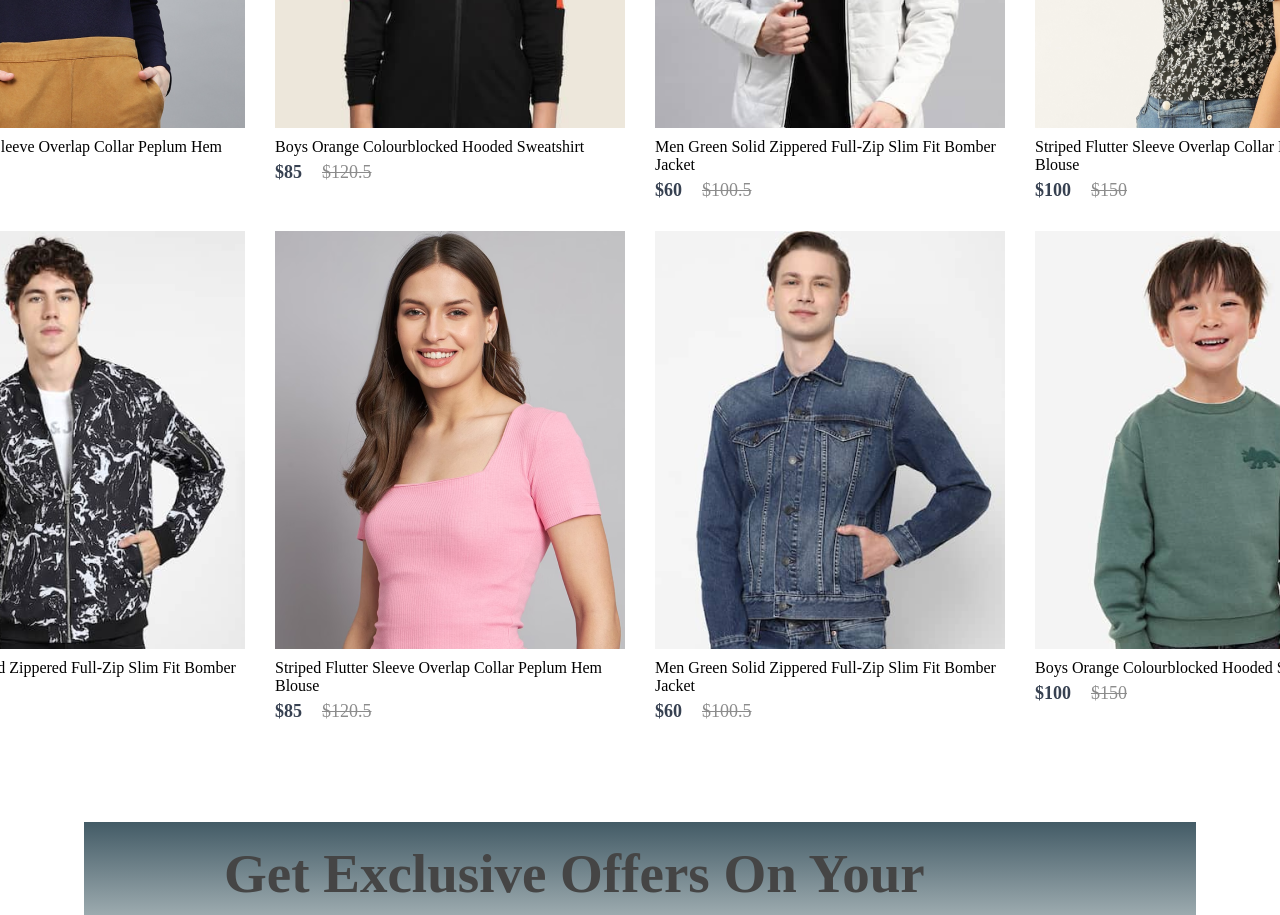
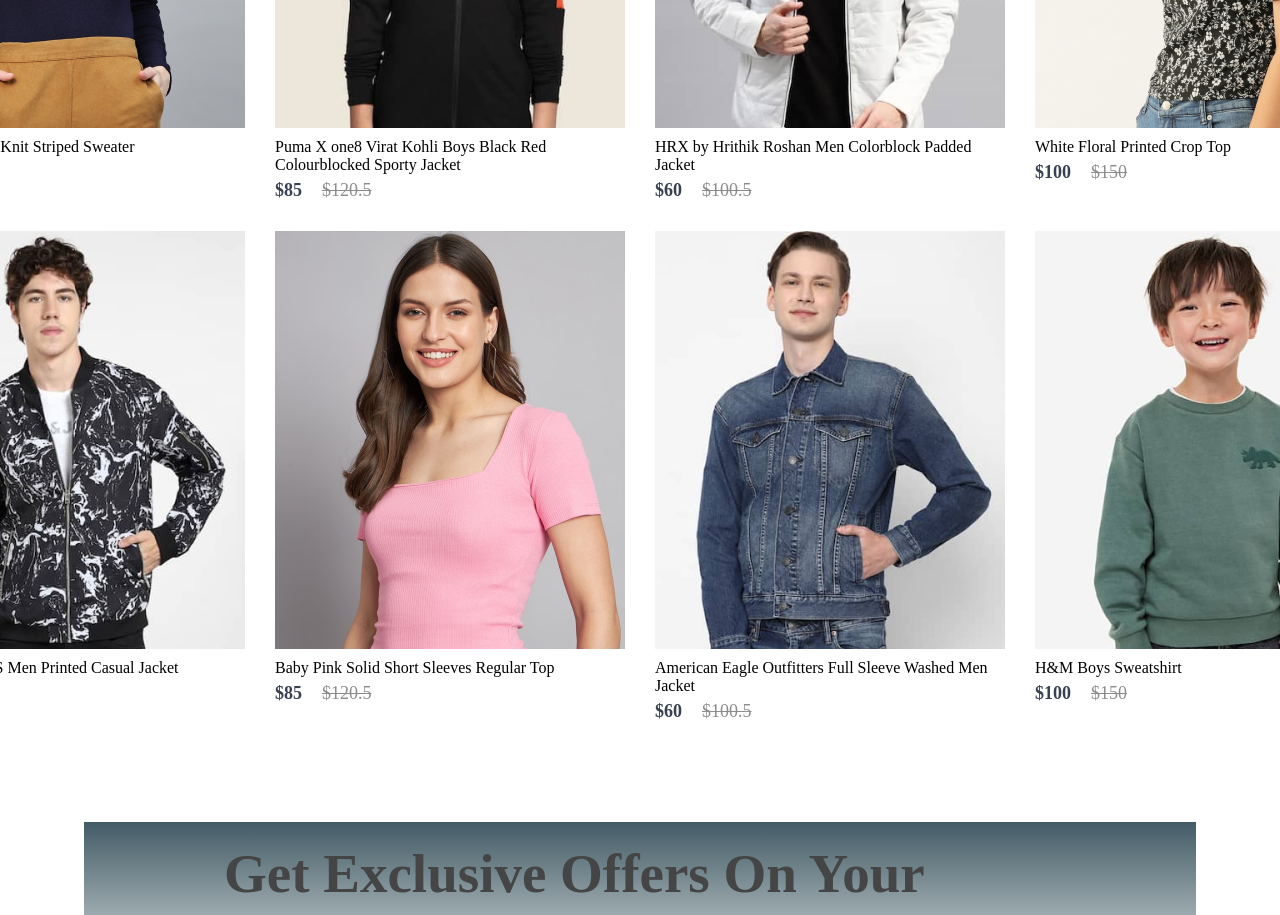
Before and after one commit to SHASWAT2556/Ecommerce, a React (Create React App) app in the folder frontend/: page / in a window 1280 px wide. Shown: the part 2680-3595 px from the top of the page. Built offline with nearby package versions, Linux system fonts and the light colour scheme; the HTML template or start-up script is replaced by a standard one.

Commit message:
Update new_collections.js

```diff
--- a/frontend/src/Components/Assets/new_collections.js
+++ b/frontend/src/Components/Assets/new_collections.js
@@ -10,56 +10,56 @@ import p8_img from "./product_28.png";
 let new_collections = [
   {
     id: 12,
-    name: "Striped Flutter Sleeve Overlap Collar Peplum Hem Blouse",
+    name: "Navy Blue Fine Knit Striped Sweater",
     image: p1_img,
     new_price: 50.0,
     old_price: 80.5,
   },
   {
     id: 35,
-    name: "Boys Orange Colourblocked Hooded Sweatshirt",
+    name: "Puma X one8 Virat Kohli Boys Black Red Colourblocked Sporty Jacket",
     image: p2_img,
     new_price: 85.0,
     old_price: 120.5,
   },
   {
     id: 14,
-    name: "Men Green Solid Zippered Full-Zip Slim Fit Bomber Jacket",
+    name: "HRX by Hrithik Roshan Men Colorblock Padded Jacket",
     image: p3_img,
     new_price: 60.0,
     old_price: 100.5,
   },
   {
     id: 8,
-    name: "Striped Flutter Sleeve Overlap Collar Peplum Hem Blouse",
+    name: "White Floral Printed Crop Top",
     image: p4_img,
     new_price: 100.0,
     old_price: 150.0,
   },
   {
     id: 15,
-    name: "Men Green Solid Zippered Full-Zip Slim Fit Bomber Jacket",
+    name: "JACK & JONES Men Printed Casual Jacket",
     image: p5_img,
     new_price: 50.0,
     old_price: 80.5,
   },
   {
     id: 2,
-    name: "Striped Flutter Sleeve Overlap Collar Peplum Hem Blouse",
+    name: "Baby Pink Solid Short Sleeves Regular Top",
     image: p6_img,
     new_price: 85.0,
     old_price: 120.5,
   },
   {
     id: 17,
-    name: "Men Green Solid Zippered Full-Zip Slim Fit Bomber Jacket",
+    name: "American Eagle Outfitters Full Sleeve Washed Men Jacket",
     image: p7_img,
     new_price: 60.0,
     old_price: 100.5,
   },
   {
     id: 28,
-    name: "Boys Orange Colourblocked Hooded Sweatshirt",
+    name: "H&M Boys Sweatshirt",
     image: p8_img,
     new_price: 100.0,
     old_price: 150.0,
```
